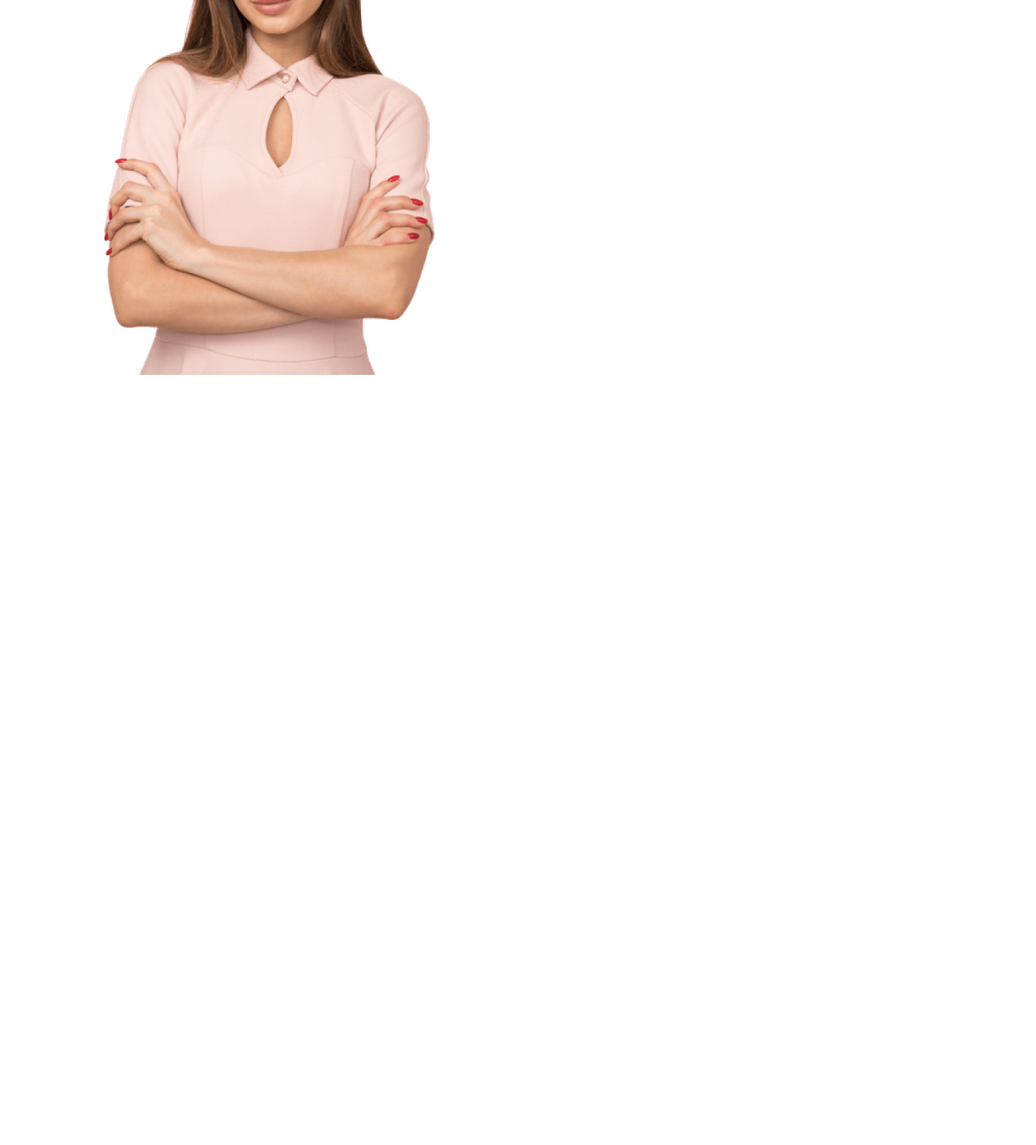
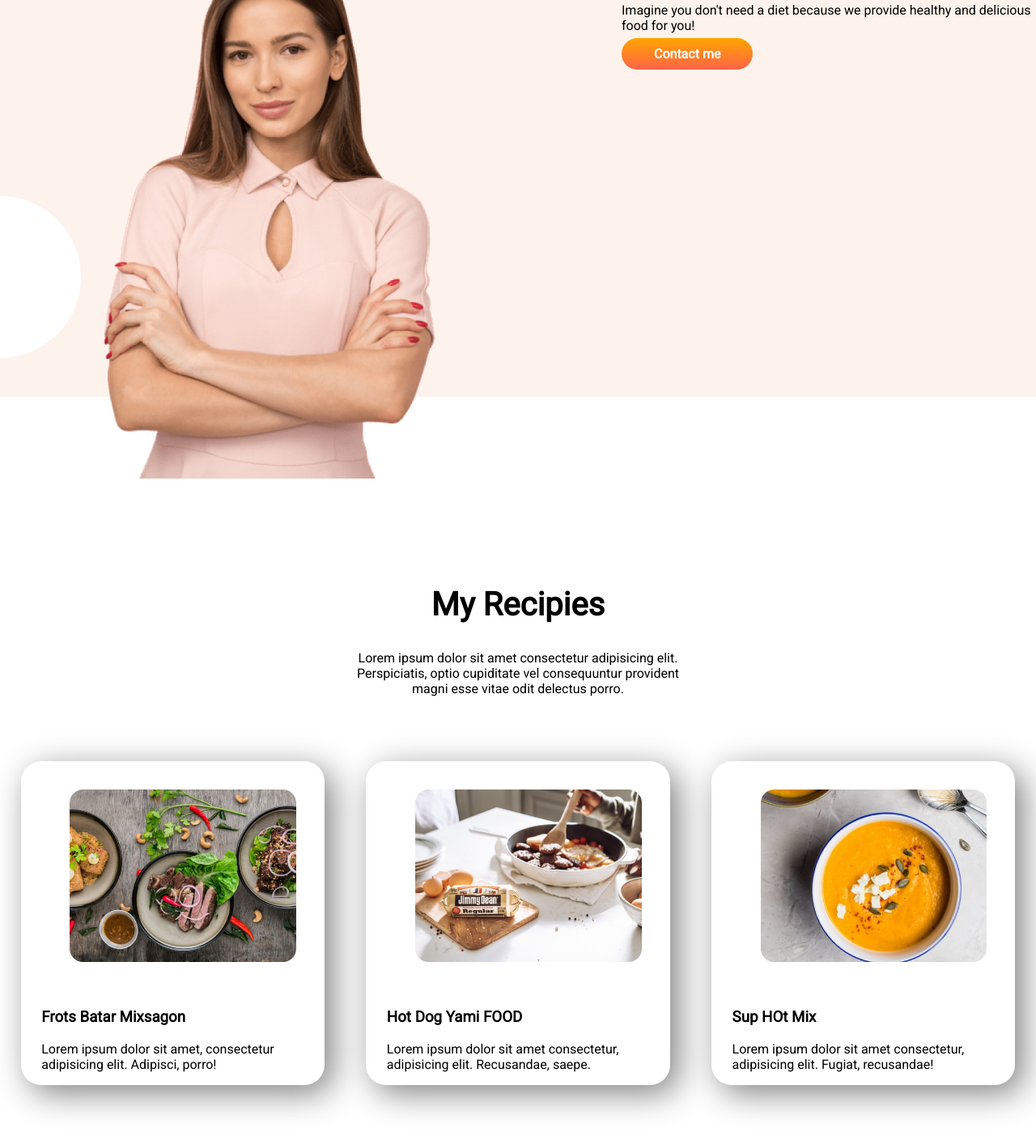
Before and after one commit to Farhadcode/foodblog, a plain HTML site: page index.html in a window 1280 px wide. Shown: the part 758-2172 px from the top of the page at 81% size. Before the commit the page ends 1225 px from the top, so only its background shows below. Drawn offline with Linux system fonts and the light colour scheme.

Commit message:
recipi cooking done

```diff
--- a/index.html
+++ b/index.html
@@ -14,7 +14,7 @@
     <section class="container">
         <div class="half-with">
             <h1><span class="orang-color">Skip</span> The Diet Just Eat Healthy With Food Network</h1>
-            <h3> Imagine you don't need a diet because we provide healthy and  delicious food  for you!</h3>
+            <p> Imagine you don't need a diet because we provide healthy and  delicious food  for you!</p>
             <a class="btn"  target="_blank" href="https://github.com/Farhadcode">Order Food</a>
         </div>
         <div class="half-with">
@@ -22,14 +22,38 @@
         </div>
     </section>
 
-    <section class="container">
+    <section class="container about-bg ">
         <div class="half-with">
             <img src="images/female/Person Image.png" alt="">
         </div>
         <div class="half-with">
             <h2>About Me</h2>
-            <h3> Imagine you don't need a diet because we provide healthy and  delicious food  for you!</h3>
-            <a class="btn"  target="_blank" href="https://github.com/Farhadcode">Order Food</a>
+            <p> Imagine you don't need a diet because we provide healthy and  delicious food  for you!</p>
+            <a class="btn"  target="_blank" href="https://github.com/Farhadcode">Contact me</a>
+        </div>
+    </section>
+    <section >
+        <div class="recipi-top">
+            <h2> My Recipies</h2>
+            <p>Lorem ipsum dolor sit amet consectetur adipisicing elit. <br>Perspiciatis, optio cupiditate vel consequuntur provident <br>magni esse vitae odit delectus porro.</p>
+        </div>
+        <div class="recipi-cards container">
+            <div class="card">
+                <img src="images/food/Project Cover1.jpg" alt="">
+                <h3>Frots Batar Mixsagon</h3>
+                <p>Lorem ipsum dolor sit amet, consectetur adipisicing elit. Adipisci, porro!</p>
+            </div>
+            <div class="card">
+                <img src="images/food/Project Cover.jpg" alt="">
+                <h3>Hot Dog  Yami FOOD</h3>
+                <p>Lorem ipsum dolor sit amet consectetur, adipisicing elit. Recusandae, saepe.</p>
+            </div>
+            <div class="card">
+                <img src="images/food/Project Cover.png" alt="">
+                <h3>Sup HOt Mix</h3>
+                <p>Lorem ipsum dolor sit amet consectetur, adipisicing elit. Fugiat, recusandae!</p>
+            </div>
+
         </div>
     </section>
 
--- a/style.css
+++ b/style.css
@@ -21,6 +21,11 @@ h2 {
 }
 .container {
   display: flex;
+  margin-bottom: 10%;
+}
+.about-bg {
+  background-image: url(images/shapes/7.png);
+  background-repeat: no-repeat;
 }
 .btn {
   text-decoration: none;
@@ -30,3 +35,21 @@ h2 {
   color: white;
   font-weight: 700;
 }
+.recipi-top {
+  text-align: center;
+}
+.card {
+  width: 30%;
+  margin-top: 5%;
+  margin-left: 2%;
+  margin-right: 2%;
+  padding-left: 2%;
+  border-radius: 25px;
+  box-shadow: 10px 10px 40px gray;
+}
+.card img {
+  width: 80%;
+  margin: 10%;
+}
+.recipi-cards {
+}
```
